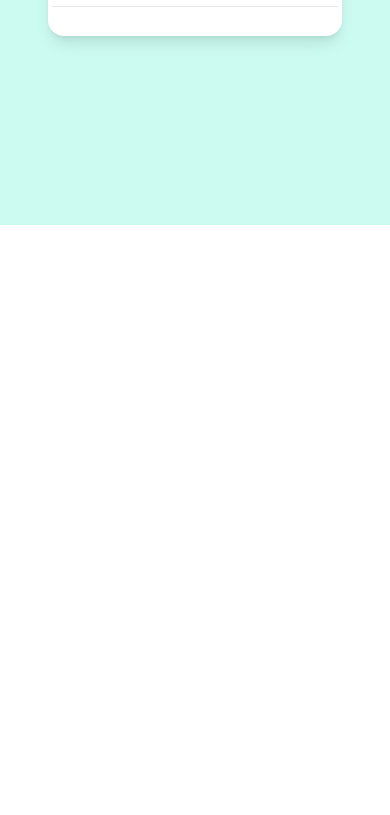
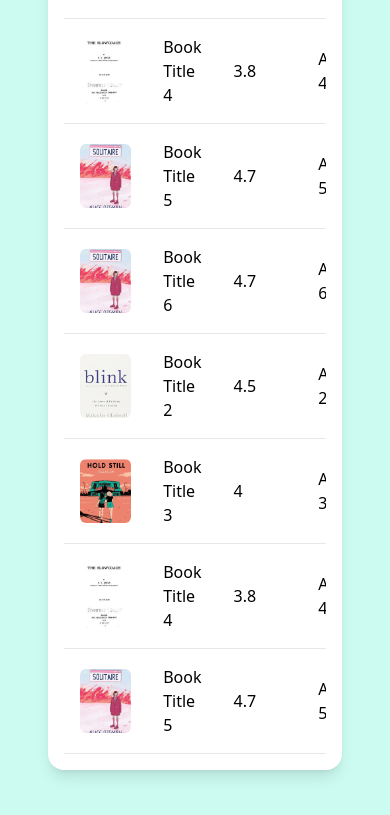
Before and after one commit to orenji-neko/Reader-web, a React (Vite) app in the folder REBOOK/: page / in a window 390 px wide. Shown: the part 1111-1926 px from the top of the page. Before the commit the page ends 1336 px from the top, so only its background shows below. Built offline with nearby package versions, Linux system fonts and the light colour scheme.

Commit message:
Update Landing.jsx
Made LatestBooks responsive

```diff
--- a/REBOOK/src/components/Landing.jsx
+++ b/REBOOK/src/components/Landing.jsx
@@ -1,6 +1,6 @@
 import React, { useState, useRef } from 'react';
-import { Link } from 'react-router-dom'; // Import Link from react-router-dom
 import Pics from './Pics';
+import { Link } from 'react-router-dom';
 import { FaSearch, FaTimes, FaChevronDown } from 'react-icons/fa';
 
 const latestBooksData = [
@@ -8,6 +8,11 @@ const latestBooksData = [
   { id: 3, title: "Book Title 3", author: "Author 3", cover: "/rebook-images/hold.png", rating: 4.0, status: "Checked Out" },
   { id: 4, title: "Book Title 4", author: "Author 4", cover: "/rebook-images/slow.png", rating: 3.8, status: "Available" },
   { id: 5, title: "Book Title 5", author: "Author 5", cover: "/rebook-images/solitaire.png", rating: 4.7, status: "Available" },
+  { id: 6, title: "Book Title 6", author: "Author 6", cover: "/rebook-images/solitaire.png", rating: 4.7, status: "Available" },
+  { id: 7, title: "Book Title 2", author: "Author 2", cover: "/rebook-images/blink.png", rating: 4.5, status: "Available" },
+  { id: 8, title: "Book Title 3", author: "Author 3", cover: "/rebook-images/hold.png", rating: 4.0, status: "Checked Out" },
+  { id: 9, title: "Book Title 4", author: "Author 4", cover: "/rebook-images/slow.png", rating: 3.8, status: "Available" },
+  { id: 10, title: "Book Title 5", author: "Author 5", cover: "/rebook-images/solitaire.png", rating: 4.7, status: "Available" },
 ];
 
 const categories = ["Fiction", "Non-Fiction", "Science", "History", "Mystery"]; // Define your categories
@@ -46,7 +51,7 @@ const Landing = () => {
 
   return (
     <div className="bg-teal-100 flex flex-col w-full h-full min-h-screen">
-      <div className="bg-teal-100 p-6 flex flex-col ">
+      <div className="bg-teal-100 p-6 flex flex-col">
         <div>
           {/* Search Bar and Categories Dropdown */}
           <div className="flex justify-between items-center max-w-2xl mb-2 space-x-4">
@@ -88,9 +93,9 @@ const Landing = () => {
           <Pics searchTerm={searchTerm} />
         </div>
         <h2 className="text-2xl font-bold p-4">Latest</h2>
-        <div className="relative bg-white p-1 rounded-2xl shadow-lg flex-1 mb-4 mx-2 overflow-hidden">
+        <div className="relative bg-white p-4 rounded-2xl shadow-lg flex-1 mb-4 mx-2 overflow-hidden">
           <div
-            className="overflow-y-scroll max-h-[300px] scroll-hide mb-4"
+            className="overflow-y-auto max-h-full"
             ref={scrollRef}
             onMouseDown={handleMouseDown}
             onMouseMove={handleMouseMove}
```
Lines whose indentation alone changed are shown as unchanged.
